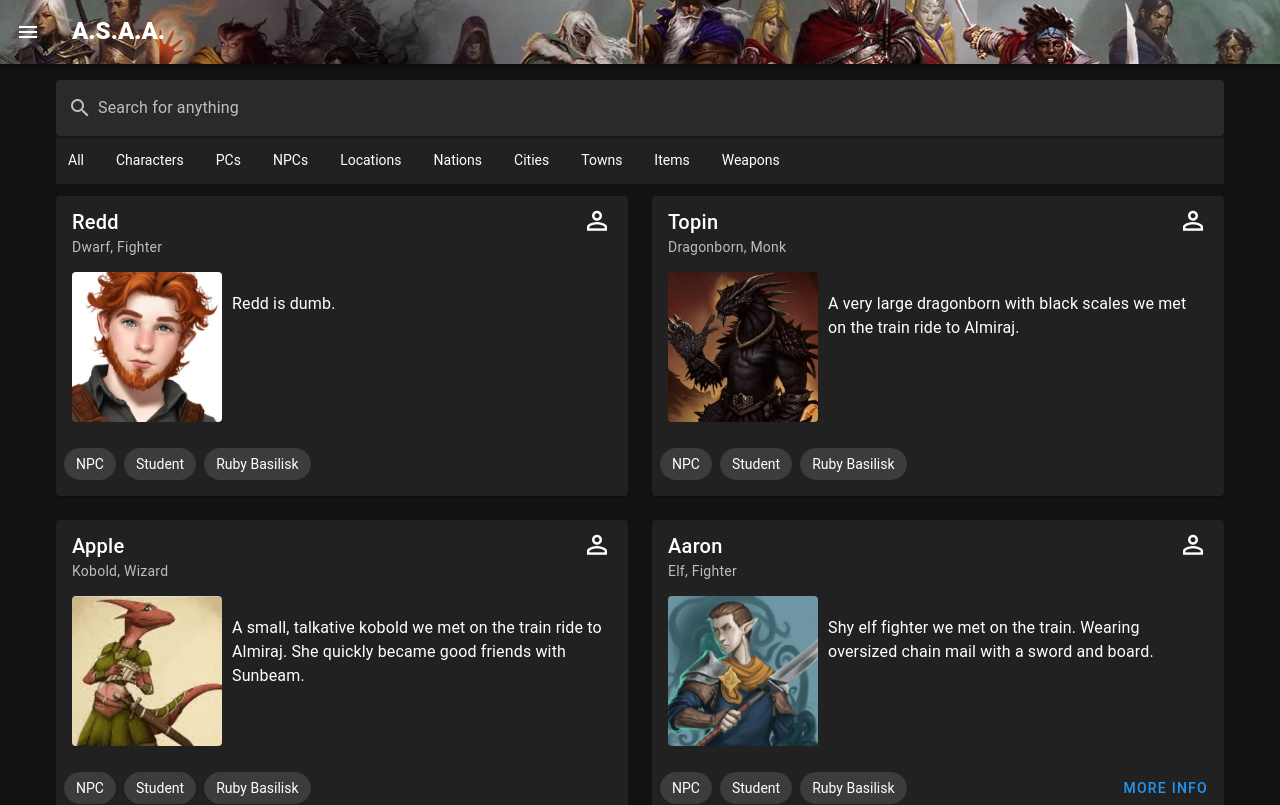
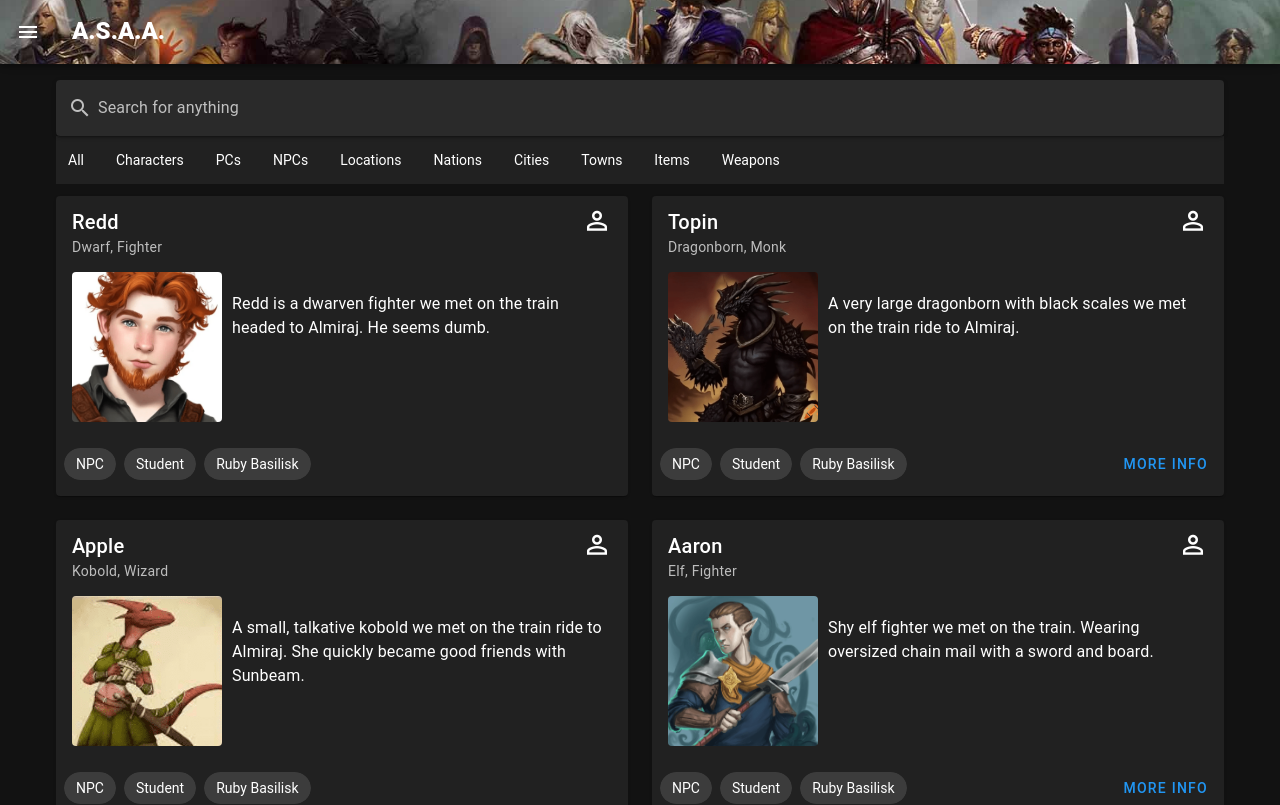
Before and after one commit to AlexMay00/therenthyr, a Vue app: page /#/ in a window 1280 px wide. Shown: the top 805 px of the page. Built offline with nearby package versions, Linux system fonts and the light colour scheme.

Commit message:
npc info

```diff
--- a/src/components/Library.vue
+++ b/src/components/Library.vue
@@ -327,7 +327,7 @@
           subtitle: 'Dragonborn, Monk',
           avatar: '../topin-min.png',
           text: 'A very large dragonborn with black scales we met on the train ride to Almiraj.',
-          info: null,
+          info: 'Topin was sad when Dave said that Dahlen was his biggest friend.',
           tags: ['NPC', 'Student', 'Ruby Basilisk'],
           associations: ['Almiraj'],
           voice: null,
@@ -340,7 +340,7 @@
           title: 'Redd',
           subtitle: 'Dwarf, Fighter',
           avatar: '../redd-min.png',
-          text: 'Redd is dumb.',
+          text: 'Redd is a dwarven fighter we met on the train headed to Almiraj. He seems dumb.',
           info: null,
           tags: ['NPC', 'Student', 'Ruby Basilisk'],
           associations: ['Almiraj'],
```
